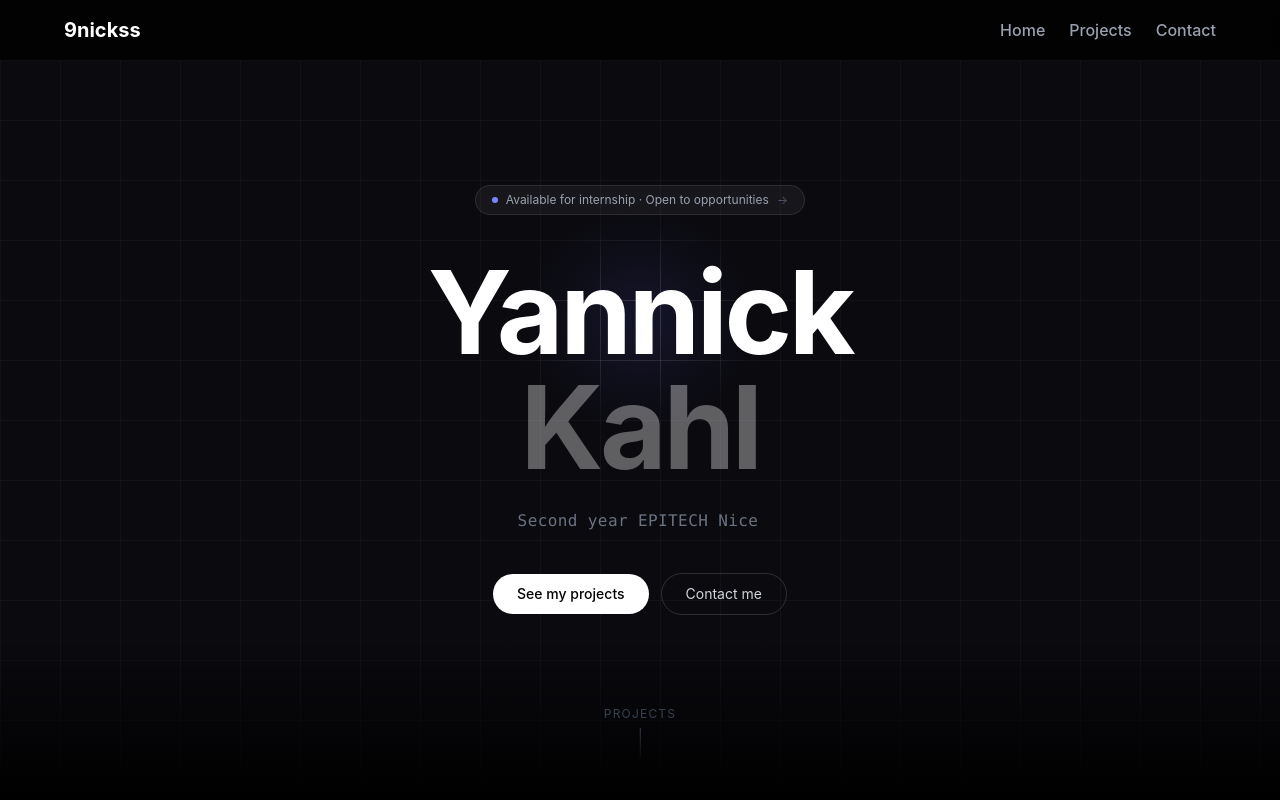
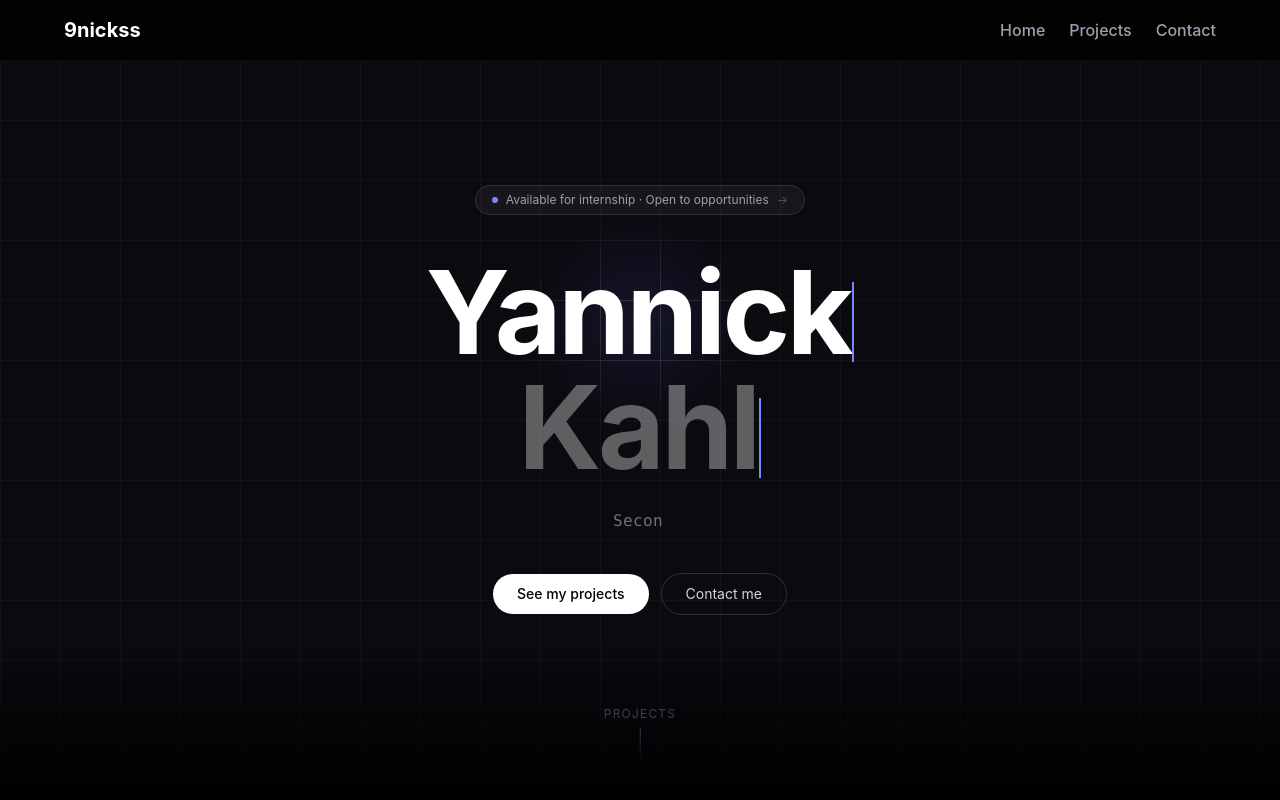
Before and after one commit to 9nickss/portfolio, a React app: page / in a window 1280 px wide. Shown: the top 800 px of the page. Built offline with nearby package versions, Linux system fonts and the light colour scheme; the HTML template or start-up script is replaced by a standard one.

Commit message:
[+] added name typing back on first load up

```diff
--- a/src/components/Hero.jsx
+++ b/src/components/Hero.jsx
@@ -9,11 +9,45 @@ const subtitles = [
 ]
 
 export default function Hero() {
+    const [displayedName, setDisplayedName] = useState('')
+    const [displayedLastName, setDisplayedLastName] = useState('')
     const [displayed, setDisplayed] = useState('')
     const [index, setIndex] = useState(0)
     const [deleting, setDeleting] = useState(false)
+    const [nameComplete, setNameComplete] = useState(false)
+    const [lastNameComplete, setLastNameComplete] = useState(false)
+
+    const firstName = 'Yannick'
+    const lastName = 'Kahl'
 
     useEffect(() => {
+        // First, type out first name
+        if (!nameComplete) {
+            if (displayedName === firstName) {
+                setNameComplete(true)
+                return
+            }
+
+            const id = setTimeout(() => {
+                setDisplayedName(firstName.slice(0, displayedName.length + 1))
+            }, 120)
+            return () => clearTimeout(id)
+        }
+
+        // Then, type out last name
+        if (!lastNameComplete) {
+            if (displayedLastName === lastName) {
+                setLastNameComplete(true)
+                return
+            }
+
+            const id = setTimeout(() => {
+                setDisplayedLastName(lastName.slice(0, displayedLastName.length + 1))
+            }, 120)
+            return () => clearTimeout(id)
+        }
+
+        // Finally, type out the subtitles
         const current = subtitles[index]
         const isFull = displayed === current
         const isEmpty = displayed === ''
@@ -35,7 +69,7 @@ export default function Hero() {
             }, deleting ? 45 : 70)
         }
         return () => clearTimeout(id)
-    }, [displayed, index, deleting])
+    }, [displayed, index, deleting, displayedName, nameComplete, displayedLastName, lastNameComplete])
 
     return (
         <GlowBackground>
@@ -64,9 +98,19 @@ export default function Hero() {
                         letterSpacing: '-0.03em',
                     }}
                 >
-                    Yannick
+                    {displayedName}
+                    <span
+                        aria-hidden="true"
+                        className={`inline-block w-0.5 h-20 bg-indigo-400 ml-0.5 align-middle ${nameComplete ? 'hidden' : 'animate-[blink_1s_steps(1)_infinite]'}`}
+                    />
                     <br />
-                    <span style={{ color: 'rgba(255,255,255,0.35)' }}>Kahl</span>
+                    <span style={{ color: 'rgba(255,255,255,0.35)' }}>
+                        {displayedLastName}
+                        <span
+                            aria-hidden="true"
+                            className={`inline-block w-0.5 h-20 bg-indigo-400 ml-0.5 align-middle ${lastNameComplete ? 'hidden' : 'animate-[blink_1s_steps(1)_infinite]'}`}
+                        />
+                    </span>
                 </h1>
 
                 {/* typewriter subtitle */}
```
